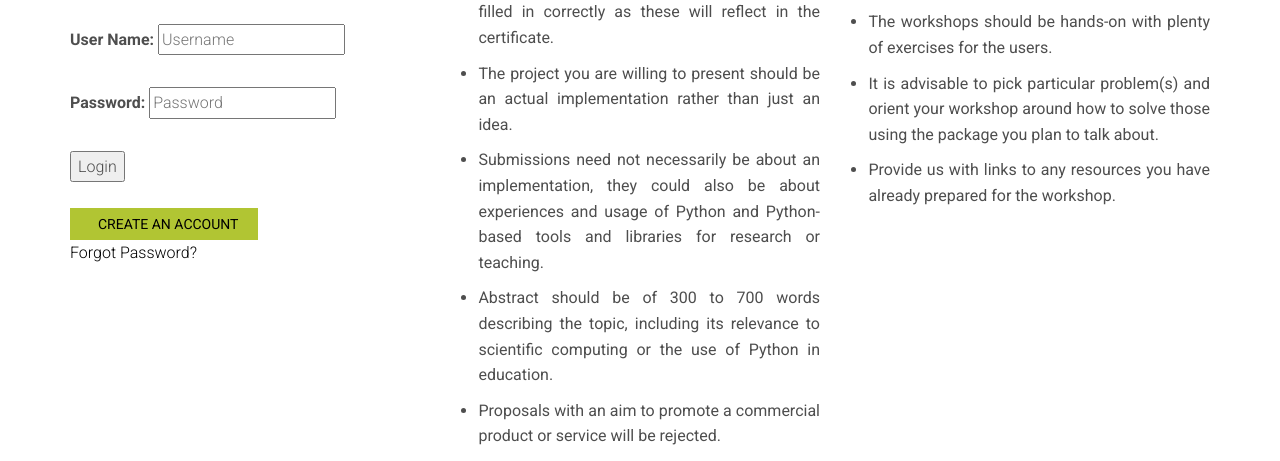
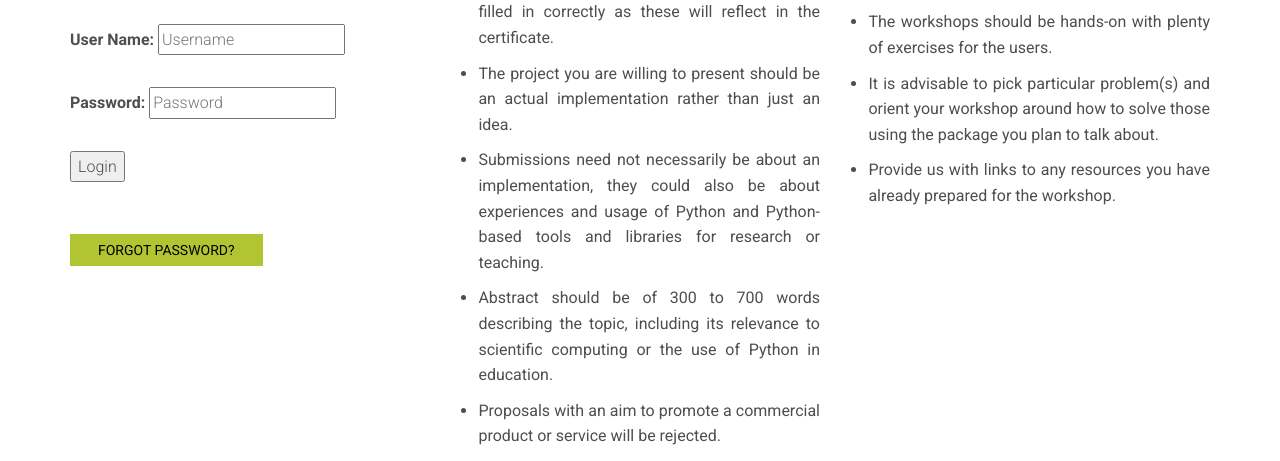
Before and after one commit to FOSSEE/SciPy2018, a Django app: page /2018/cfp/ in a window 1280 px wide. Shown: the part 299-760 px from the top of the page. Run offline with Django 3.2, Linux system fonts and the light colour scheme; parts of the project's set-up code (start-up, migrations or seed data) failed here and were passed over; some libraries are stand-ins or nearby versions.

Commit message:
Disabled register button for the website

```diff
--- a/static/website/templates/cfp.html
+++ b/static/website/templates/cfp.html
@@ -84,10 +84,10 @@
                                 <button class="button special" name ="login" type="submit">Login</button>
                                 <br/>
                                 <br/>
-                                <a style="padding-right : 20px;" href="{% url 'website:user_register' %}" class="btn btn btn-primary">Create an Account
-                  </a>
+                                <!-- <a style="padding-right : 20px;" href="{% url 'website:user_register' %}" class="btn btn btn-primary">Create an Account
+                                </a> -->
                                 <br>
-                                    <a href="/2018/forgotpassword/">Forgot Password?</a>
+                                    <a href="/2018/forgotpassword/" class="btn btn-primary">Forgot Password?</a>
                                 </form>
                             </p>
                             <br>
```
